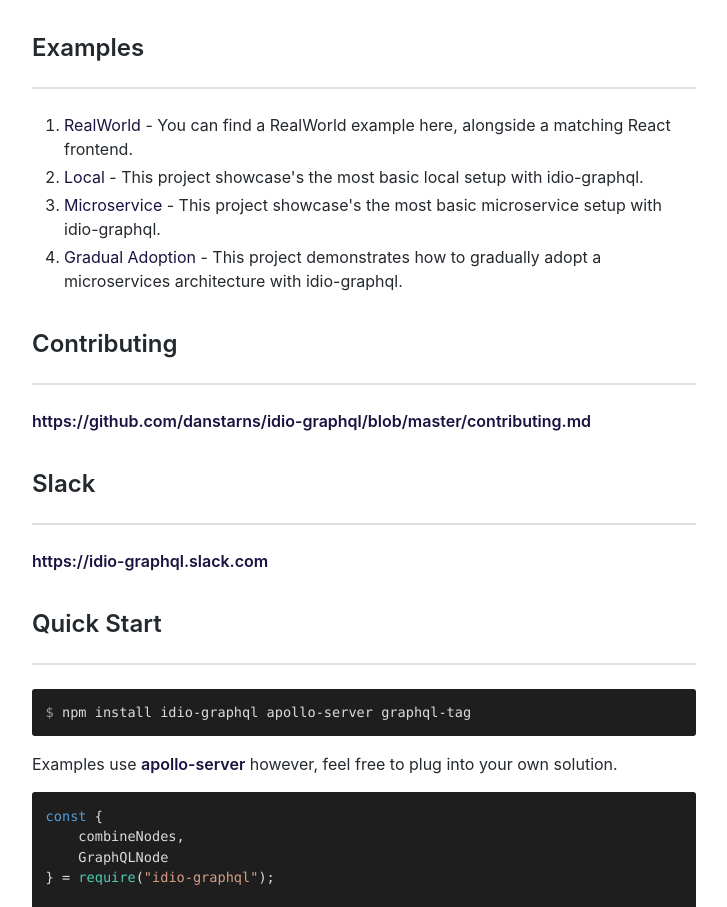
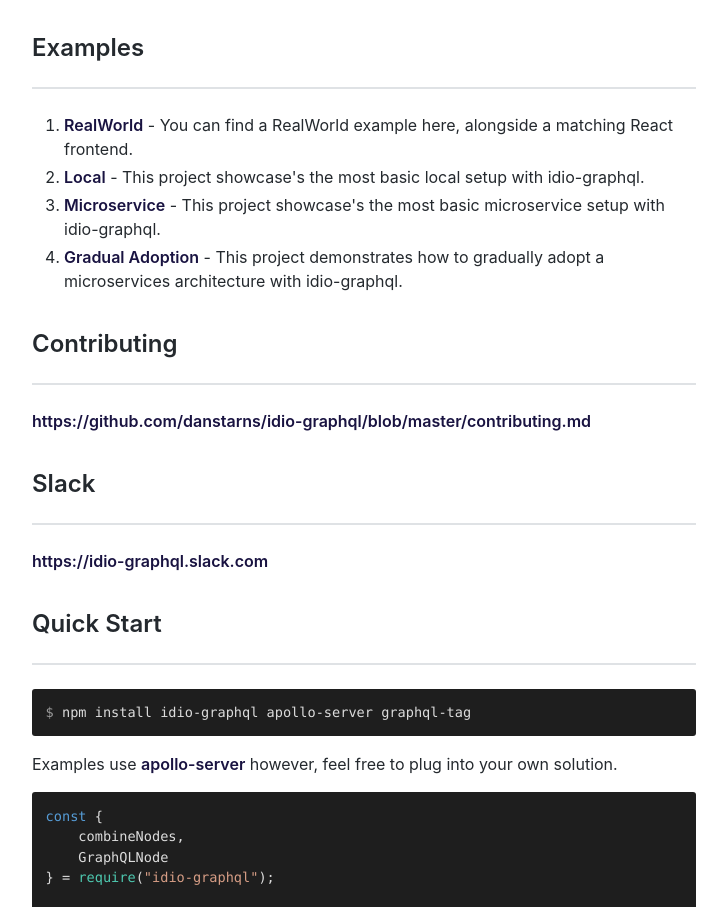
Before and after one commit to danstarns/idio-graphql, a plain HTML site: page docs/getting-started.html in a window 1280 px wide. Shown: the part 857-1764 px from the top of the page, without its empty margins (276-1003 px from the left). Drawn offline with nearby package versions, Linux system fonts and the light colour scheme.

Commit message:
Deploy website
Deploy website version based on c858c0d230344126ac877936b13197211e2e6c6b

```diff
--- a/docs/getting-started.html
+++ b/docs/getting-started.html
@@ -71,10 +71,10 @@
 <h2><a class="anchor" aria-hidden="true" id="examples"></a><a href="#examples" aria-hidden="true" class="hash-link"><svg class="hash-link-icon" aria-hidden="true" height="16" version="1.1" viewBox="0 0 16 16" width="16"><path fill-rule="evenodd" d="M4 9h1v1H4c-1.5 0-3-1.69-3-3.5S2.55 3 4 3h4c1.45 0 3 1.69 3 3.5 0 1.41-.91 2.72-2 3.25V8.59c.58-.45 1-1.27 1-2.09C10 5.22 8.98 4 8 4H4c-.98 0-2 1.22-2 2.5S3 9 4 9zm9-3h-1v1h1c1 0 2 1.22 2 2.5S13.98 12 13 12H9c-.98 0-2-1.22-2-2.5 0-.83.42-1.64 1-2.09V6.25c-1.09.53-2 1.84-2 3.25C6 11.31 7.55 13 9 13h4c1.45 0 3-1.69 3-3.5S14.5 6 13 6z"></path></svg></a>Examples</h2>
 <hr>
 <ol>
-<li><a href="https://github.com/danstarns/idio-graphql-realworld-example-app">RealWorld</a> - You can find a RealWorld example here, alongside a matching React frontend.</li>
-<li><a href="https://github.com/danstarns/idio-graphql/blob/master/examples/local">Local</a> - This project showcase's the most basic local setup with idio-graphql.</li>
-<li><a href="https://github.com/danstarns/idio-graphql/blob/master/examples/microservice">Microservice</a> - This project showcase's the most basic microservice setup with idio-graphql.</li>
-<li><a href="https://github.com/danstarns/idio-graphql/blob/master/examples/gradual_adoption">Gradual Adoption</a> - This project demonstrates how to gradually adopt a microservices architecture with idio-graphql.</li>
+<li><a href="https://github.com/danstarns/idio-graphql-realworld-example-app"><strong>RealWorld</strong></a> - You can find a RealWorld example here, alongside a matching React frontend.</li>
+<li><a href="https://github.com/danstarns/idio-graphql/blob/master/examples/local"><strong>Local</strong></a> - This project showcase's the most basic local setup with idio-graphql.</li>
+<li><a href="https://github.com/danstarns/idio-graphql/blob/master/examples/microservice"><strong>Microservice</strong></a> - This project showcase's the most basic microservice setup with idio-graphql.</li>
+<li><a href="https://github.com/danstarns/idio-graphql/blob/master/examples/gradual_adoption"><strong>Gradual Adoption</strong></a> - This project demonstrates how to gradually adopt a microservices architecture with idio-graphql.</li>
 </ol>
 <h2><a class="anchor" aria-hidden="true" id="contributing"></a><a href="#contributing" aria-hidden="true" class="hash-link"><svg class="hash-link-icon" aria-hidden="true" height="16" version="1.1" viewBox="0 0 16 16" width="16"><path fill-rule="evenodd" d="M4 9h1v1H4c-1.5 0-3-1.69-3-3.5S2.55 3 4 3h4c1.45 0 3 1.69 3 3.5 0 1.41-.91 2.72-2 3.25V8.59c.58-.45 1-1.27 1-2.09C10 5.22 8.98 4 8 4H4c-.98 0-2 1.22-2 2.5S3 9 4 9zm9-3h-1v1h1c1 0 2 1.22 2 2.5S13.98 12 13 12H9c-.98 0-2-1.22-2-2.5 0-.83.42-1.64 1-2.09V6.25c-1.09.53-2 1.84-2 3.25C6 11.31 7.55 13 9 13h4c1.45 0 3-1.69 3-3.5S14.5 6 13 6z"></path></svg></a>Contributing</h2>
 <hr>
```
Also changed, not shown: docs/getting-started/index.html (+4 -4 lines).
